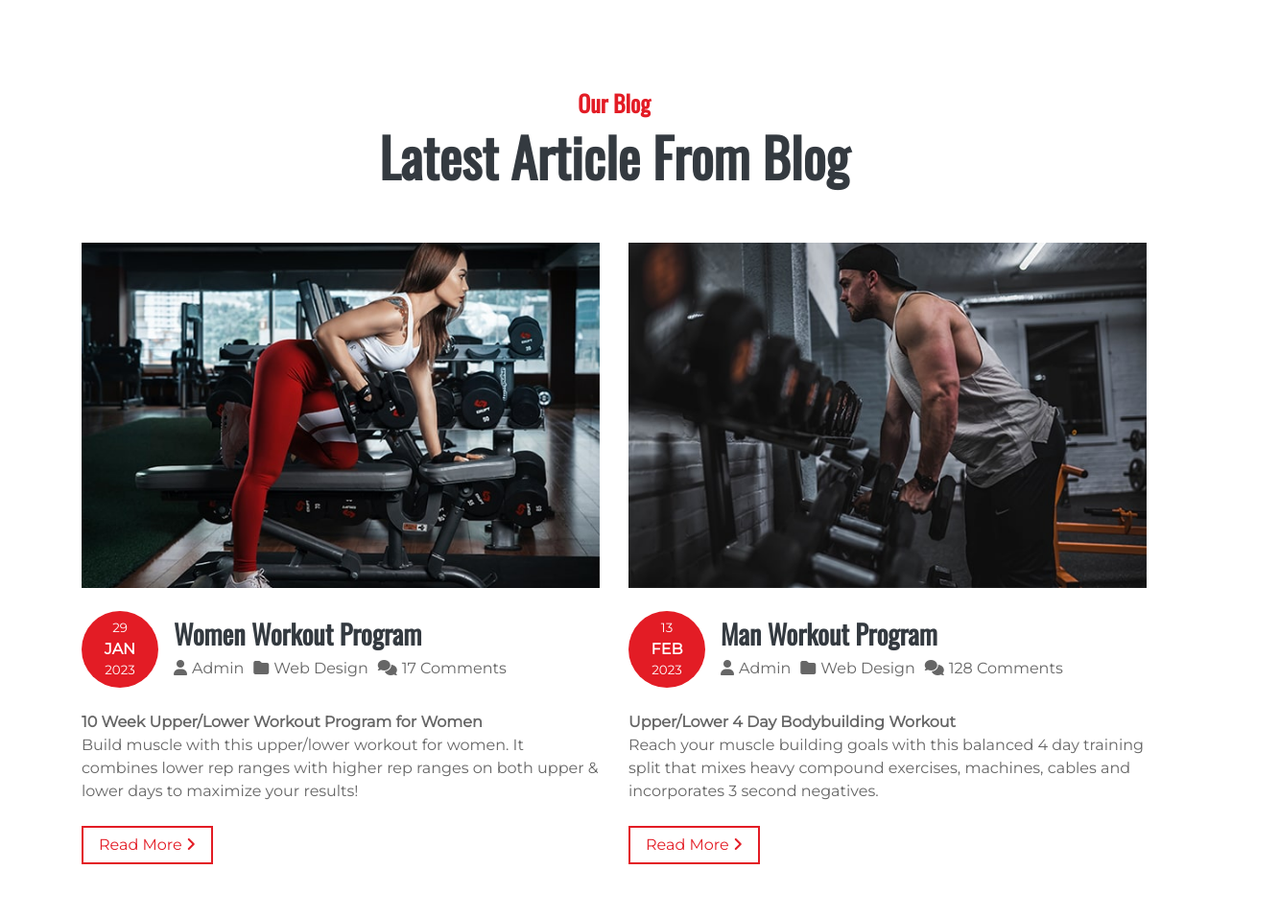
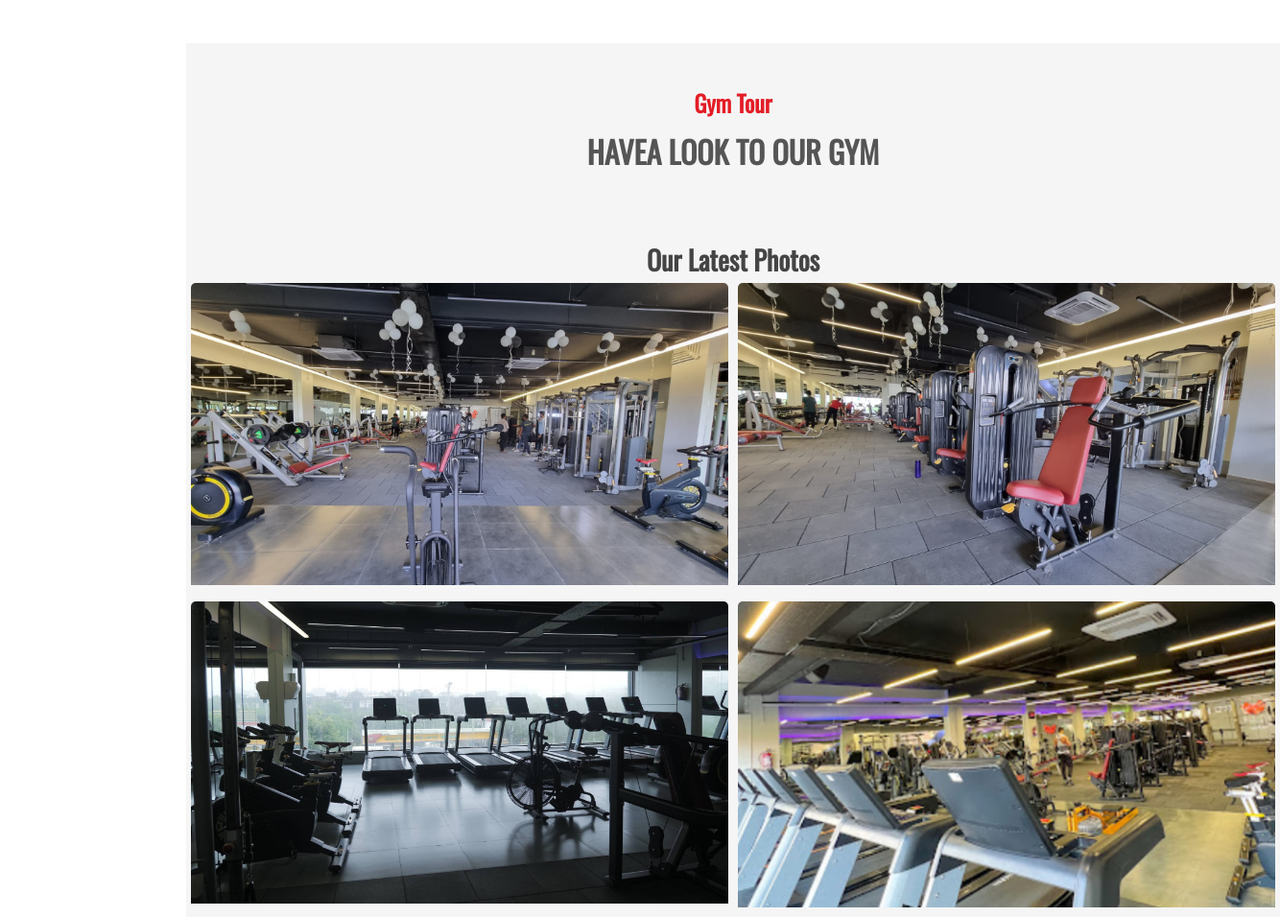
Before and after one commit to SoumyadipOjha/fullstack_gym, a website: page index.html in a window 1280 px wide. Shown: the part 5120-6076 px from the top of the page at 96% size, 1334 px wide, since content can reach past the window. Drawn offline with nearby package versions, Linux system fonts and the light colour scheme.

Commit message:
gym tour updated

```diff
--- a/index.html
+++ b/index.html
@@ -56,7 +56,8 @@
             }
         }
     </style>
-    <style>.share-btn{
+    <style>
+        .share-btn {
             position: fixed;
             bottom: 16px;
             left: 10px;
@@ -71,7 +72,7 @@
             transition: background-color 0.3s ease;
         }
 
-    .share-options{
+        .share-options {
             position: fixed;
             bottom: 50%;
             left: 30%;
@@ -86,15 +87,16 @@
             padding: 20px;
             font-family: 'roboto';
             transition: .5s;
-        transition-delay: .5s;;
+            transition-delay: .5s;
+            ;
         }
 
-    .share-options.active{
+        .share-options.active {
             transform: scale(1);
             transition-delay: 0s;
         }
 
-    .title{
+        .title {
             opacity: 0;
             transition: .5s;
             transition-delay: 0s;
@@ -105,7 +107,7 @@
             padding: 0 20px 3px 0;
         }
 
-    .social-media{
+        .social-media {
             opacity: 0;
             transition: .5s;
             transition-delay: 0s;
@@ -117,7 +119,7 @@
             margin: 10px 0;
         }
 
-    .social-media-btn{
+        .social-media-btn {
             border: none;
             width: 50px;
             height: 50px;
@@ -131,31 +133,31 @@
             text-align: center;
         }
 
-    .social-media-btn:nth-child(1){
+        .social-media-btn:nth-child(1) {
             background: #FFA654;
         }
 
-    .social-media-btn:nth-child(2){
+        .social-media-btn:nth-child(2) {
             background: #25D366;
         }
 
-    .social-media-btn:nth-child(3){
+        .social-media-btn:nth-child(3) {
             background: #E4405F;
         }
 
-    .social-media-btn:nth-child(4){
+        .social-media-btn:nth-child(4) {
             background: #1DA1F2;
         }
 
-    .social-media-btn:nth-child(5){
+        .social-media-btn:nth-child(5) {
             background: #1877F2;
         }
 
-    .social-media-btn:nth-child(6){
+        .social-media-btn:nth-child(6) {
             background: #0A66C2;
         }
 
-    .link-container{
+        .link-container {
             opacity: 0;
             transition: .5s;
             transition-delay: 0s;
@@ -170,14 +172,14 @@
             padding: 0 10px;
         }
 
-    .link{
+        .link {
             width: 80%;
             height: 100%;
             line-height: 40px;
             color: #000;
         }
 
-    .copy-btn{
+        .copy-btn {
             position: absolute;
             right: 0;
             cursor: pointer;
@@ -192,11 +194,73 @@
 
         .share-options.active .title,
         .share-options.active .social-media,
-    .share-options.active .link-container{
+        .share-options.active .link-container {
             opacity: 1;
             transition: .5s;
             transition-delay: .5s;
-    }</style>
+        }
+
+        /* photoes */
+        /* General Styles */
+        .container--10 {
+            margin: 20px;
+            padding: 20px;
+            background-color: #f5f5f5;
+            margin-left: 194px;
+        }
+
+        .con-10 {
+            text-align: center;
+        }
+
+        .con-10_title h4 {
+            font-size: 24px;
+            color: #333;
+        }
+
+        .con-10_title h3 {
+            font-size: 32px;
+            color: #555;
+            margin-top: 10px;
+        }
+
+        .photo-section {
+            margin-top: 20px;
+        }
+
+        .photo-section h3 {
+            font-size: 28px;
+            color: #444;
+        }
+
+        .photo-grid {
+            display: grid;
+            grid-template-columns: repeat(2, 1fr);
+            gap: 10px;
+        }
+
+        .photo-item {
+            border-radius: 5px;
+            overflow: hidden;
+        }
+
+        .photo-item img {
+            width: 100%;
+            height: auto;
+        }
+
+        /* Media Query for Phones */
+        @media only screen and (max-width: 600px) { .container--10 {
+            margin: 20px;
+            padding: 20px;
+            background-color: #f5f5f5;
+            /* margin-left: 194px; */
+        }
+            .photo-grid {
+                grid-template-columns: repeat(1, 1fr);
+            }
+        }
+    </style>
 
 </head>
 
@@ -555,7 +619,7 @@
                         <div class="con-8_box-down">
                             <h4>Yusif Arifoviç</h4>
                             <p>Trainer</p>
-                            <button class="btn" onclick="trainer()" >Contact</button>
+                            <button class="btn" onclick="trainer()">Contact</button>
                         </div>
                     </div>
                     <div class="con-8_box">
@@ -586,84 +650,51 @@
         <section class="container--10">
             <div class="con-10">
                 <div class="con-10_title">
-                    <h4>Our Blog</h4>
-                    <h3>Latest Article From Blog</h3>
+                    <h4>Gym Tour</h4>
+                    <h3>HAVEA LOOK TO OUR GYM</h3>
                 </div>
                 <div class="con-10_boxes">
-                    <div class="blog">
-                        <img class="blog_img" src="./src1/img/blog-1.jpg">
-                        <div class="blog_item">
-                            <div class="blog_column">
-                                <div class="blog_row">
-                                    <div class="rounded-circle">
-                                        <small>29</small>
-                                        <strong>JAN</strong>
-                                        <small>2023</small>
+                    <!-- Existing Blog Posts -->
+                    <!-- Add new section for 10 photos -->
+                    <div class="photo-section">
+                        <h3>Our Latest Photos</h3>
+                        <div class="photo-grid">
+                            <div class="photo-item">
+                                <img src="./src1/img/tour1.jpeg" alt="Photo 1">
                             </div>
-                                    <div class="blog_column-2">
-                                        <h3>Women Workout Program</h3>
-                                        <div class="blog_row_2">
-                                            <div class="blog_row_item">
-                                                <i class="fa fa-user"></i>
-                                                <p>Admin</p>
+                            <div class="photo-item">
+                                <img src="./src1/img/tour2.jpeg" alt="Photo 2">
                             </div>
-                                            <div class="blog_row_item">
-                                                <i class="fa fa-folder"></i>
-                                                <p>Web Design</p>
+                            <div class="photo-item">
+                                <img src="./src1/img/tour3.jpg" alt="Photo 3">
                             </div>
-                                            <div class="blog_row_item">
-                                                <i class="fa fa-comments"></i>
-                                                <p>17 Comments</p>
+                            <div class="photo-item">
+                                <img src="./src1/img/tour4.jpg" alt="Photo 4">
                             </div>
+                            <div class="photo-item">
+                                <img src="./src1/img/tour5.jpg" alt="Photo 5">
                             </div>
+                            <div class="photo-item">
+                                <img src="./src1/img/tour6.jpg" alt="Photo 6">
                             </div>
+                            <div class="photo-item">
+                                <img src="./src1/img/tour7.jpg" alt="Photo 7">
                             </div>
-                                <p class="blog_p"><b>10 Week Upper/Lower Workout Program for Women</b><br>
-                                    Build muscle with this upper/lower workout for women. It combines lower rep ranges
-                                    with higher rep ranges on both upper & lower days to maximize your results!</p>
-                                <a class="blog_btn" href="">Read More <i class="fa fa-angle-right"></i></a>
+                            <div class="photo-item">
+                                <img src="./src1/img/tour8.jpg" alt="Photo 8">
                             </div>
+                            <div class="photo-item">
+                                <img src="./src1/img/tour9.jpeg" alt="Photo 9">
                             </div>
-                    </div>
-                    <div class="blog">
-                        <img class="blog_img" src="./src1/img/blog-2.jpg">
-                        <div class="blog_item">
-                            <div class="blog_column">
-                                <div class="blog_row">
-                                    <div class="rounded-circle">
-                                        <small>13</small>
-                                        <strong>FEB</strong>
-                                        <small>2023</small>
-                                    </div>
-                                    <div class="blog_column-2">
-                                        <h3>Man Workout Program</h3>
-                                        <div class="blog_row_2">
-                                            <div class="blog_row_item">
-                                                <i class="fa fa-user"></i>
-                                                <p>Admin</p>
-                                            </div>
-                                            <div class="blog_row_item">
-                                                <i class="fa fa-folder"></i>
-                                                <p>Web Design</p>
-                                            </div>
-                                            <div class="blog_row_item">
-                                                <i class="fa fa-comments"></i>
-                                                <p>128 Comments</p>
-                                            </div>
-                                        </div>
-                                    </div>
-                                </div>
-                                <p class="blog_p"><b>Upper/Lower 4 Day Bodybuilding Workout</b><br>
-                                    Reach your muscle building goals with this balanced 4 day training split that mixes
-                                    heavy compound exercises, machines, cables and incorporates 3 second negatives.</p>
-                                <a class="blog_btn" href="">Read More <i class="fa fa-angle-right"></i></a>
+                            <div class="photo-item">
+                                <img src="./src1/img/tour10.webp" alt="Photo 10">
                             </div>
                         </div>
                     </div>
                 </div>
             </div>
         </section>
-        <!-- Blog End-->
+
 
     </main>
     <footer>
@@ -717,8 +748,7 @@
             <p class="rights">
                 <b> © AnabolicGYM</b>. All Rights Reserved. Designed by <a target="_blank"
                     href="https://www.linkedin.com/in/soumyadip-ojha">Soumyadip Ojha</a>
-               <a target="_blank"
-                    href="https://www.linkedin.com/in/shrutimishra30/">Shruti Mishra</a>
+                <a target="_blank" href="https://www.linkedin.com/in/shrutimishra30/">Shruti Mishra</a>
             </p>
         </div>
     </footer>
```
Also changed, not shown: trainercontact.html (+17 -41 lines), src1/img/tour1.jpeg (added), src1/img/tour10.webp (added), src1/img/tour2.jpeg (added), src1/img/tour3.jpg (added), src1/img/tour4.jpg (added), src1/img/tour5.jpg (added), src1/img/tour6.jpg (added), src1/img/tour7.jpg (added), src1/img/tour8.jpg (added), src1/img/tour9.jpeg (added). Lines whose indentation alone changed are shown as unchanged.
